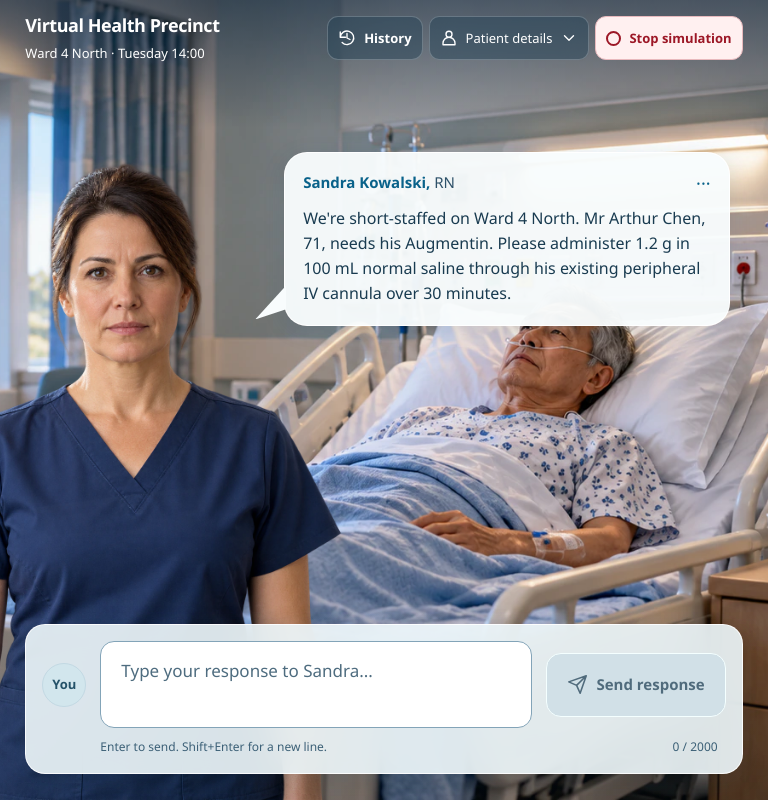
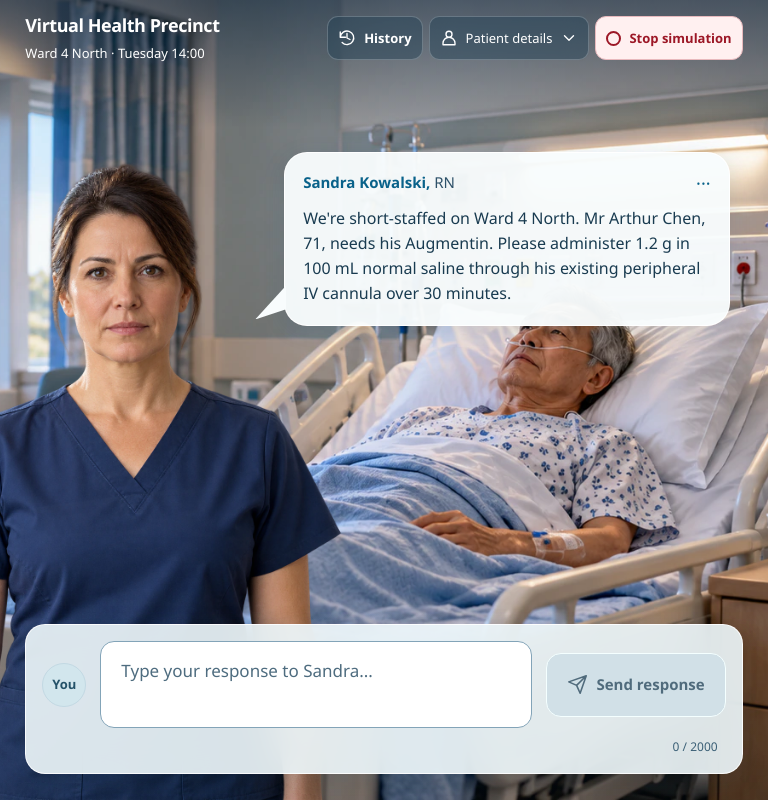
Before and after one commit to RJLaursen/COSC2408-GroupProject, a Next.js app: page / in a window 768 px wide. Built offline with nearby package versions, Linux system fonts and the light colour scheme.

Commit message:
fix: tidy composer and mitigate iOS viewport gaps

```diff
--- a/app/globals.css
+++ b/app/globals.css
@@ -583,10 +583,9 @@ textarea::placeholder {
 }
 
 .response-help {
-  display: grid;
-  grid-template-columns: minmax(0, 1fr) auto;
-  gap: 1rem;
-  padding: 0.625rem 0.5rem 0 68px;
+  display: flex;
+  justify-content: flex-end;
+  padding: 0.625rem 0.5rem 0;
   color: #3c6077;
   font-size: 0.75rem;
 }
@@ -928,9 +927,6 @@ textarea::placeholder {
     width: 44px;
     height: 44px;
   }
-  .response-help {
-    padding-left: 58px;
-  }
 }
 
 @media (min-width: 601px) and (max-width: 900px) and (max-aspect-ratio: 1 / 1) {
@@ -1111,7 +1107,6 @@ textarea::placeholder {
   .response-help {
     padding: 0.5rem 0 0;
     font-size: 0.75rem;
-    gap: 0.5rem;
   }
   .retry-notice {
     flex-wrap: wrap;
@@ -1137,6 +1132,13 @@ textarea::placeholder {
   }
   .outcome-actions .button-primary {
     width: 100%;
+  }
+}
+
+@media (max-width: 1000px) and (pointer: coarse) {
+  /* WebKit can expose the page canvas around the keyboard and browser controls. */
+  html, body {
+    background-color: #2e3235;
   }
 }
 
@@ -1169,7 +1171,8 @@ textarea::placeholder {
     justify-content: flex-end;
   }
   [data-keyboard-open="true"] .scene-interaction {
-    inset: calc(var(--hud-height, 60px) + env(safe-area-inset-top) + 0.5rem) 3% max(0.5rem, env(safe-area-inset-bottom));
+    /* The keyboard covers the home indicator; its safe-area inset is redundant here. */
+    inset: calc(var(--hud-height, 60px) + env(safe-area-inset-top) + 0.5rem) 3% 0.5rem;
     display: flex;
     flex-direction: column;
     gap: 0.5rem;
@@ -1214,7 +1217,7 @@ textarea::placeholder {
     min-height: 44px;
   }
   [data-keyboard-open="true"] .patient-information-content {
-    max-height: max(0px, calc(var(--available-height, 100dvh) - var(--hud-height, 52px) - var(--composer-height, 90px) - env(safe-area-inset-top) - max(0.5rem, env(safe-area-inset-bottom)) - 2rem));
+    max-height: max(0px, calc(var(--available-height, 100dvh) - var(--hud-height, 52px) - var(--composer-height, 90px) - env(safe-area-inset-top) - 2.5rem));
   }
   [data-keyboard-open="true"] .retry-notice {
     flex-wrap: nowrap;
--- a/app/page.tsx
+++ b/app/page.tsx
@@ -485,7 +485,7 @@ export default function Home() {
                     name="response"
                     rows={2}
                     maxLength={MAX_MESSAGE_LENGTH}
-                    aria-describedby="response-hint response-count"
+                    aria-describedby="response-count"
                     disabled={isBusy || failedTurn !== null}
                     value={response}
                     onChange={(event) => setResponse(event.target.value)}
@@ -499,7 +499,6 @@ export default function Home() {
                 <button className="button-primary" type="submit" disabled={isBusy || failedTurn !== null || !response.trim()}><UiIcon name="send" /><span>Send response</span></button>
               </div>
               <div className="response-help">
-                <p id="response-hint">Enter to send. Shift+Enter for a new line.</p>
                 <span id="response-count">{response.length} / {MAX_MESSAGE_LENGTH}</span>
               </div>
               {failedTurn && (
```
